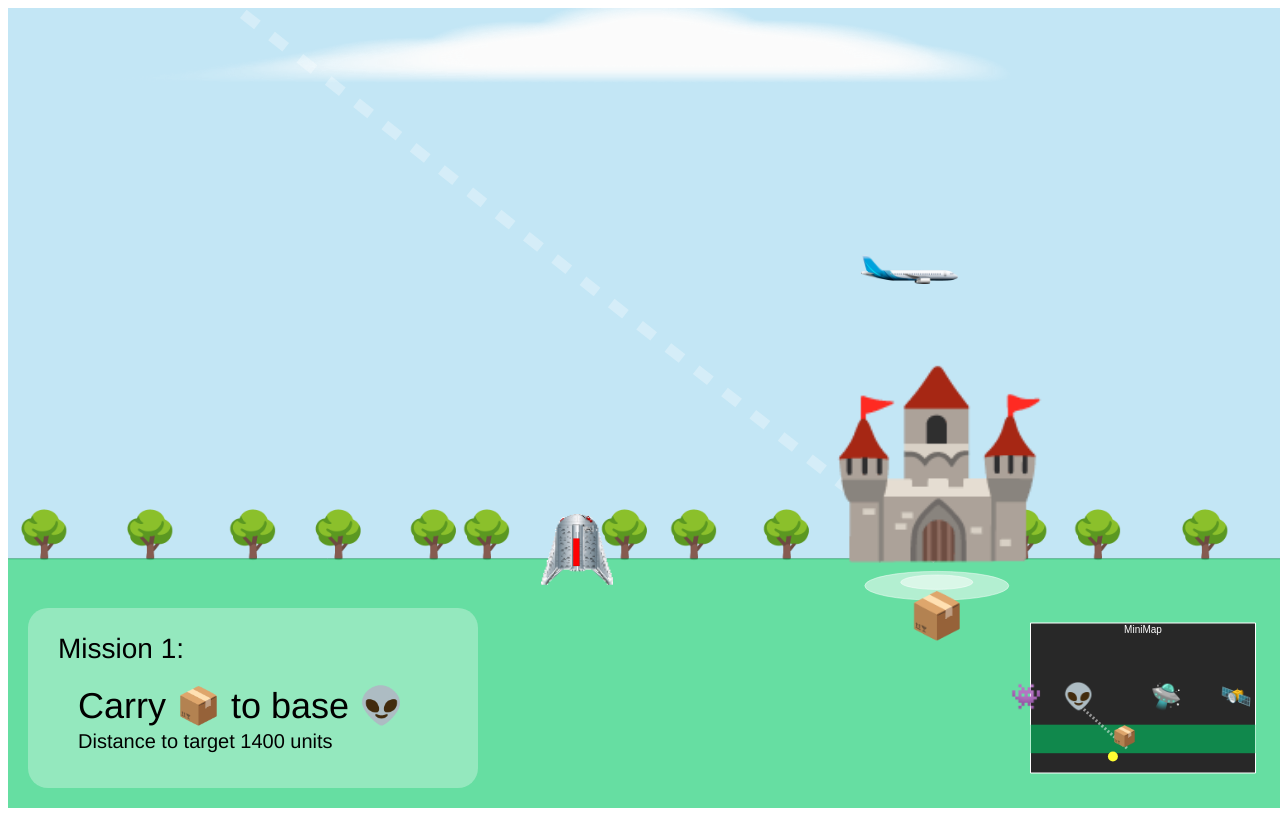
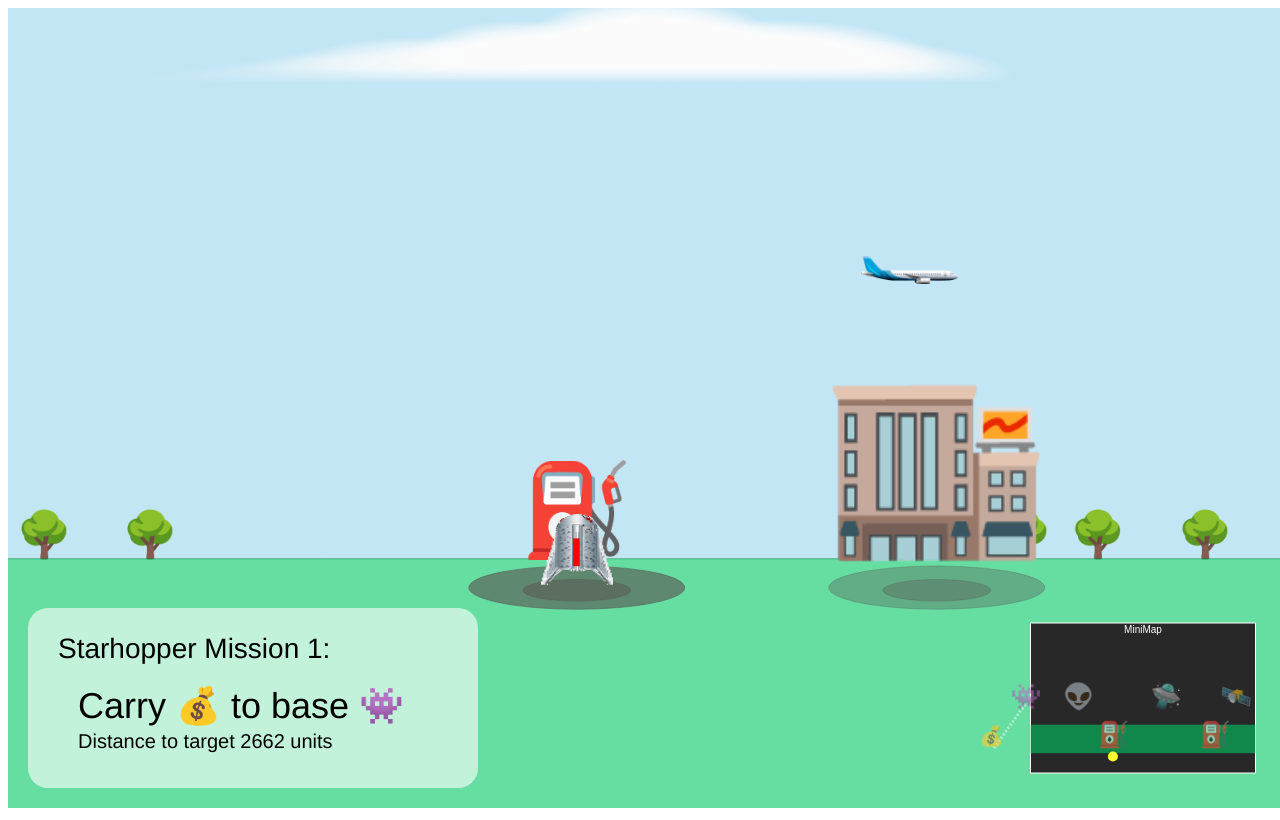
Before and after one commit to santiHerranz/RocketCargo, a plain HTML site: page index.html in a window 1280 px wide. Drawn offline with Linux system fonts and the light colour scheme.

Commit message:
Beta version to publish

```diff
--- a/base.js
+++ b/base.js
@@ -1,86 +1,30 @@
 
-class Base {
-	constructor(name, x, y) {
+class Base extends Place {
 
-		this.name = name;
-		this.colorNormal = "rgb(255,255,255,0.5)";
-		this.colorActive = "rgb(255,255,255,0.9)";
-		this.color = this.colorNormal
-
-		this.visible = true;
-		this.animate = false;
-
-		this.x = x;
-		this.y = y;
-		this.radius = 80;
-
-
-		this.type = (y == groundPoint ? Base.TYPE.GROUND : Base.TYPE.SPACE);
-		this.emojiSize = 200;
+	constructor(name, x, y, size = 200) {
+		super(name, x, y, size);
 
 	}
 
-	step(dt) {
+	draw(ctx) {
 
 
-
-	}
-
-	draw() {
+		super.draw(ctx);
 
 		ctx.save();
 		ctx.translate(this.x, this.y);
-
-		ctx.strokeStyle = this.color;
-		ctx.fillStyle = this.color;
-
-		ctx.beginPath();
-		ctx.ellipse(0, -4, this.radius, this.radius * 0.2, 0, 0, 2 * Math.PI);
-		ctx.fill();
-		ctx.stroke();
-
-		ctx.beginPath();
-		ctx.ellipse(0, 0, this.radius / 2, this.radius / 2 * 0.2, 0, 0, 2 * Math.PI);
-		ctx.fill();
-		ctx.stroke();
-
-		// ctx.beginPath();
-		// ctx.fillRect(0, 0+26, this.radius*2, this.radius/2);
-		// ctx.stroke();
 
 		ctx.font = "bold " + this.emojiSize + "px Verdana";
 		ctx.textAlign = "left";
 		ctx.fillStyle = "#000000";
 		let size = ctx.measureText(this.name);
 		ctx.beginPath();
-		ctx.fillText(this.name, 0 - size.width / 2, 0 - 50);
-
-
+		ctx.fillText(this.name, 0 - size.width / 2, 0 - 20);
 
 		ctx.restore();
+
 	}
 
 
 
-
-
-
-	inSafeDistance(otherDot) {
-		var dist = this.distance(otherDot);
-		var minDist = this.SafeDistance + otherDot.radius;
-		if (dist < minDist) {
-			return true;
-		}
-		return false;
-	}
-
-
-	distance(position) {
-		var dx = position.x - this.x,
-			dy = position.y - this.y,
-			dist = Math.sqrt(dx * dx + dy * dy);
-		return dist;
-	}
 }
-
-Base.TYPE = { GROUND: "GROUND", SPACE: "SPACE" };
--- a/game.js
+++ b/game.js
@@ -4,14 +4,17 @@ class Game {
         this.x = x;
         this.y = y;
 
+        this.rocketRespawn = true;
+        this.respawnPos = { x: cWidth * 1 / 2, y: groundPoint };
+
         this.screen = new Screen(window.innerWidth * 1, window.innerHeight * 1, ctx);
 
         this.dificulty = 1;
 
         this.stop = false;
-        this.dt = 10 / 100;
+        this.dt = 60 / 100;
 
-        this.wind = {x:0,y:0};
+        this.wind = { x: 0, y: 0 };
 
         this.planes = [];
         this.rockets = [];
@@ -24,44 +27,49 @@ class Game {
         this.rocket = null;
         this.lastRocketY = 0;
 
-        this.rocketRespawn = true;
-        this.respawnPos = { x: cWidth * 1 / 2, y: groundPoint };
 
         this.planeRespawn = true;
 
         let rp = this.respawnPos.x;
 
-        this.resources.push(new Resource("🍔", "🏨", rp-1500, groundPoint));
-        this.resources.push(new Resource("🧊", "🏭", rp-2700, groundPoint));
-        this.resources.push(new Resource("💰", "🏦", rp-3400, groundPoint));
-        this.resources.push(new Resource("📦", "🏰", rp+400, groundPoint));
-        this.resources.push(new Resource("🎁", "🏠", rp+1500, groundPoint));
-        this.resources.push(new Resource("🧻", "🏬", rp+2200, groundPoint));
-        this.resources.push(new Resource("🩹", "🏥", rp+3600, groundPoint));
 
-        this.bases.push(new Base("👾", rp-2500, groundPoint-1100));
-        this.bases.push(new Base("👽", rp-1000, groundPoint-1100));
-        this.bases.push(new Base("🛸", rp+1500, groundPoint-1100));
-        this.bases.push(new Base("🛰️", rp+3500, groundPoint-1100));
+        this.resources.push(new Resource("🍔", "🏨", rp - 1500, groundPoint));
+        this.resources.push(new Resource("🧊", "🏭", rp - 2700, groundPoint));
+        this.resources.push(new Resource("💰", "🏦", rp - 3400, groundPoint));
+        this.resources.push(new Resource("📦", "🏬", rp + 400, groundPoint));
+        this.resources.push(new Resource("🎁", "🏠", rp + 1500, groundPoint));
+        this.resources.push(new Resource("🧻", "🏬", rp + 2200, groundPoint));
+        this.resources.push(new Resource("🩹", "🏥", rp + 3600, groundPoint));
+        // 🛡️
+
+        this.bases.push(new Base("👾", rp - 2500, groundPoint - 1100));
+        this.bases.push(new Base("👽", rp - 1000, groundPoint - 1100));
+        this.bases.push(new Base("🛸", rp + 1500, groundPoint - 1100));
+        this.bases.push(new Base("🛰️", rp + 3500, groundPoint - 1100));
 
 
         this.missionIndex = 0;
         this.missions = [];
 
-
         // Mission random generator
-        for (let index = 0; index < 50; index++) {
-            let r = this.resources[Math.floor(Math.random()*this.resources.length)].name;
-            let c = this.bases[Math.floor(Math.random()*this.bases.length)].name;
-            this.missions.push({ path: [r,c]});
+        while (this.missions.length < 50) {
+            let r = this.resources[Math.floor(Math.random() * this.resources.length)].name;
+            let c = this.bases[Math.floor(Math.random() * this.bases.length)].name;
+            if (c.name != '⛽')
+                this.missions.push({ path: [r, c] });
         }
-        this.missions = this.missions.sort((a, b) => {return 0.5 - Math.random()});
+        this.missions = this.missions.sort((a, b) => { return 0.5 - Math.random() });
 
         // First mission always is Package to Alien
-        this.missions.unshift({ path: ["📦","👽"]});
+        //this.missions.unshift({ path: ["📦", "👽"] });
 
         this.mission = this.missions[this.missionIndex];
         this.missionCompleted = false;
+
+
+        // Fuel pumps
+        this.bases.push(new Base("⛽", rp, groundPoint, 100));
+        this.bases.push(new Base("⛽", rp + 2900, groundPoint, 100));
 
         this.newRocket(this.respawnPos);
 
@@ -93,7 +101,9 @@ class Game {
         this.bases.forEach(base => {
             base.animate = false;
         });
-        this.resources.forEach(resource => {
+        this.resources
+            .filter(res => { return res.building == "⛽" })
+            .forEach(resource => {
                 resource.visible = false;
             });
 
@@ -136,44 +146,63 @@ class Game {
             base.step(dt);
         });
 
-        // Rocket can fuel at base or at resource
-        let places = [];
-        this.bases.forEach(base => places.push(base));
-        this.resources.forEach(resource => places.push(resource));
-        if (places.length > 0) {
+        // Rocket can fuel only at fuel pump base
+        let fuelPump = [];
+        this.bases
+            .filter(base => base.name == "⛽")
+            .forEach(base => fuelPump.push(base));
+
+        if (fuelPump.length > 0) {
             this.rockets.forEach(rocket => {
                 rocket.canFuel = false;
 
-                let nearest = places[0];
-                for (let index = 1; index < places.length; index++) {
-                    if (places[index].distance(rocket) < nearest.distance(rocket))
-                        nearest = places[index];
+                let nearest = fuelPump[0];
+                for (let index = 1; index < fuelPump.length; index++) {
+                    if (fuelPump[index].distance(rocket) < nearest.distance(rocket))
+                        nearest = fuelPump[index];
                 }
 
                 if (nearest != null) {
-                    rocket.canFuel = (nearest.distance(rocket) < nearest.radius* 2);
-                    nearest.color = (rocket.canFuel ? nearest.colorActive : nearest.colorNormal);
+                    if (this.distance(nearest, rocket) < nearest.radius * 2) {
+                        nearest.color = nearest.colorActive;
+                        rocket.canFuel = true;
+                    } else {
+                        nearest.color = nearest.colorNormal;
                     }
-
+                }
             });
         }
 
-        // Rocket can take away the resource
+        // Rocket can take away the resource if
+        // - Is at place
+        // - Resource is the goal of the mission
         if (this.resources.length > 0) {
             this.rockets.forEach(rocket => {
 
-                let nearest = this.resources[0];
+                let resource = this.resources[0];
                 for (let index = 1; index < this.resources.length; index++) {
-                    if (this.resources[index].distance(rocket) < nearest.distance(rocket))
-                        nearest = this.resources[index];
+                    if (this.resources[index].distance(rocket) < resource.distance(rocket))
+                        resource = this.resources[index];
                 }
 
-                if (nearest != null) {
-                    if ((nearest.distance(rocket) < nearest.radius*1.2) && (!rocket.loaded || rocket.load != nearest.resource) ) {
+                if (resource != null) {
+
+                    if (this.distance(resource, rocket) < resource.radius * 2) {
+                        resource.color = resource.colorActive;
+
+                        if (!rocket.loaded || rocket.load != resource.name) {
+
+                            if (resource.name == this.mission.path[0]) {
                                 rocket.loaded = true;
-                        rocket.load = nearest.name;
-                        nearest.visible = false;
+                                rocket.load = resource.name;
+                                resource.visible = false;
                             }
+                        }
+                    } else {
+                        resource.color = resource.colorNormal;
+                    }
+
+
                 }
 
             });
@@ -183,9 +212,7 @@ class Game {
         // TODO improve
         this.rockets.forEach(rocket => {
             this.bases.forEach(base => {
-                if (rocket.velY > 0 && this.collide(rocket, base) ){
-                    if (rocket.y > base.y-50)
-                        rocket.y = base.y-50;
+                if (rocket.velY > 0 && this.collideRect(rocket, base)) {
                     rocket.status = "based";
                 }
             });
@@ -201,14 +228,14 @@ class Game {
                 });
         });
 
-        // remove overview planes
+        // remove out of view planes
         this.planes.forEach(plane => {
-            if ( plane.x > this.rocket.x+1500  ) plane.life = 0;
-            if ( plane.x < this.rocket.x-1500 ) plane.life = 0;
+            if (plane.x > this.rocket.x + 1500) plane.life = 0;
+            if (plane.x < this.rocket.x - 1500) plane.life = 0;
         });
 
         // Keep number of flying planes based on dificulty level
-        if (this.planes.filter(o => o.life > 0).length < this.dificulty ) {
+        if (this.planes.filter(o => o.life > 0).length < this.dificulty) {
             this.newPlane();
         }
 
@@ -236,6 +263,7 @@ class Game {
         this.planes.forEach(o => game.screen.drawItem(o));
         this.smoke.forEach(o => game.screen.drawItem(o));
         this.screen.draw(ctx);
+        this.screen.drawMission(ctx);
        }
 
     thrusRocket() {
@@ -282,10 +310,10 @@ class Game {
     newPlane() {
         let dir = (Math.random() >= 0.5);
 
-        let x = dir?this.rocket.x-1500:this.rocket.x+1500;
-        let y = groundPoint -180 - Math.random()*400;
-        let vmin = Math.max(30,30+30*Math.random());
-        let v =  {x: (dir?1:-1)*vmin ,y:0}
+        let x = dir ? this.rocket.x - 1500 : this.rocket.x + 1500;
+        let y = groundPoint - 180 - Math.random() * 400;
+        let vmin = Math.max(30, 30 + 30 * Math.random());
+        let v = { x: (dir ? 1 : -1) * vmin, y: 0 }
 
         let plane = new Plane({ x: x, y: y }, v);
         plane.addListener(this);
@@ -368,28 +396,44 @@ class Game {
         return false;
     }
 
-    collideWithForce(dot, otherDot, force) {
-        var dx = otherDot.x - dot.x,
-            dy = otherDot.y - dot.y,
-            dist = Math.sqrt(dx * dx + dy * dy),
-            minDist = dot.radius + otherDot.radius;
-        if (dist < minDist) {
-            var tx = dot.x + dx / dist * minDist,
-                ty = dot.y + dy / dist * minDist,
-                ax = (tx - otherDot.x),
-                ay = (ty - otherDot.y);
+    collideRect(rect1, rect2) {
 
-            ax *= force.x;
-            ay *= force.y;
+        if (rect1.x < rect2.x + rect2.width &&
+            rect1.x + rect1.width > rect2.x &&
+            rect1.y < rect2.y + rect2.height &&
+            rect1.y + rect1.height > rect2.y) {
 
-            dot.vx -= ax;
-            dot.vy -= ay;
-            otherDot.vx += ax;
-            otherDot.vy += ay;
+            // collision detected!
             return true;
         }
         return false;
     }
+
+
+
+
+    // collideWithForce(dot, otherDot, force) {
+    //     var dx = otherDot.x - dot.x,
+    //         dy = otherDot.y - dot.y,
+    //         dist = Math.sqrt(dx * dx + dy * dy),
+    //         minDist = dot.radius + otherDot.radius;
+    //     if (dist < minDist) {
+    //         var tx = dot.x + dx / dist * minDist,
+    //             ty = dot.y + dy / dist * minDist,
+    //             ax = (tx - otherDot.x),
+    //             ay = (ty - otherDot.y);
+
+    //         ax *= force.x;
+    //         ay *= force.y;
+
+    //         dot.vx -= ax;
+    //         dot.vy -= ay;
+    //         otherDot.vx += ax;
+    //         otherDot.vy += ay;
+    //         return true;
+    //     }
+    //     return false;
+    // }
 
 
 
@@ -413,7 +457,7 @@ class Game {
                 base.visible = true;
                 base.animate = true;
                 this.mission.distanceToTarget = -50 + base.distance(this.rocket);
-                if (this.mission.distanceToTarget < 50 && this.rocket.loaded && this.rocket.life > 0 ) {
+                if (this.mission.distanceToTarget < base.radius && this.rocket.status == "based" && this.rocket.loaded && this.rocket.life > 0) {
                     this.missionHasCompleted();
                 }
             }
@@ -423,19 +467,19 @@ class Game {
         if (!this.missionCompleted) {
             setTimeout(() => {
                 game.nextMission();
-            }, 800);
+            }, 200);
             this.missionCompleted = true;
         }
     }
 
-    nextMission(){
+    nextMission() {
         this.missionIndex++;
-        if (this.missionIndex > this.missions.length-1)
+        if (this.missionIndex > this.missions.length - 1)
             this.missionIndex = 0;
         this.mission = this.missions[this.missionIndex];
         this.missionCompleted = false;
         this.rocket.loaded = false;
-        this.dificulty ++;
+        this.dificulty++;
     }
 
 
--- a/minimap.js
+++ b/minimap.js
@@ -57,12 +57,7 @@ class MiniMap {
 
 
 
-        game.rockets.forEach(rocket => {
-            ctx.beginPath();
-            ctx.fillStyle = "rgb(255, 255, 50)";
-            ctx.arc(50 + rocket.x * ratioX, 0 + rocket.y * ratioY, 5, 0, Math.PI * 2);
-            ctx.fill();
-        });
+
 
         ctx.strokeStyle = "rgb(255,255,255,0.5)";
         ctx.setLineDash([2, 2]);
@@ -105,7 +100,12 @@ class MiniMap {
 
             });
 
-
+            game.rockets.forEach(rocket => {
+                ctx.beginPath();
+                ctx.fillStyle = "rgb(255, 255, 50)";
+                ctx.arc(50 + rocket.x * ratioX, 0 + rocket.y * ratioY, 5, 0, Math.PI * 2);
+                ctx.fill();
+            });
         ctx.restore();
 
     }
--- /dev/null
+++ b/place.js
@@ -0,0 +1,88 @@
+
+class Place {
+	constructor(name, x, y, size = 200) {
+
+		this.name = name;
+		this.colorNormal = "rgb(90,100,90,0.4)";
+		this.colorActive = "rgb(90,100,90,0.7)";
+		this.color = this.colorNormal
+
+		this.visible = true;
+		this.animate = false;
+
+		this.x = x;
+		this.y = y;
+		this.radius = 30;
+        this.width = 2*this.radius;
+        this.height = 2*this.radius;
+
+
+		this.type = (y == groundPoint ? Place.TYPE.GROUND : Place.TYPE.SPACE);
+		this.emojiSize = size;
+	}
+
+	step(dt) {
+
+
+
+	}
+
+	draw() {
+
+		ctx.save();
+		ctx.translate(this.x, this.y);
+
+
+		ctx.strokeStyle = this.color;
+		ctx.fillStyle = this.color;
+
+        let r = this.radius*4;
+
+        ctx.beginPath();
+        ctx.ellipse(0, 0+32, r, r * 0.2, 0, 0, 2 * Math.PI);
+        ctx.fill();
+        ctx.stroke();
+
+        ctx.beginPath();
+        ctx.ellipse(0, 0+34 + 1, r / 2, r / 2 * 0.2, 0, 0, 2 * Math.PI);
+        ctx.fill();
+        ctx.stroke();
+
+
+        // ctx.strokeStyle = "red";
+
+		// ctx.beginPath(),
+        // ctx.arc(0,0,this.radius,0,Math.PI*2);
+        // ctx.stroke();
+        // ctx.closePath();
+
+        // ctx.rect(-this.width/2, -this.height/2, this.width, this.height);
+        // ctx.stroke();
+
+		ctx.restore();
+	}
+
+
+
+
+
+
+	inSafeDistance(otherDot) {
+		var dist = this.distance(otherDot);
+		var minDist = this.SafeDistance + otherDot.radius;
+		if (dist < minDist) {
+			return true;
+		}
+		return false;
+	}
+
+
+	distance(position) {
+		var dx = position.x - this.x,
+			dy = position.y - this.y,
+			dist = Math.sqrt(dx * dx + dy * dy);
+		return dist;
+	}
+}
+
+Place.TYPE = { GROUND: "GROUND", SPACE: "SPACE" };
--- a/resource.js
+++ b/resource.js
@@ -1,25 +1,25 @@
-class Resource extends Base {
+class Resource extends Place {
 	constructor(name, building, x, y) {
 		super(name, x, y);
 
 		this.building = building;
 
-		//this.visible = false;
-		this.emojiSize = 30;
+		this.visible = false;
+
 	}
 
 
 
-	draw() {
+	draw(ctx) {
+
 
 		ctx.save();
 		ctx.translate(this.x, this.y);
 
 
 
-			ctx.font = "bold 200px Verdana";
+		ctx.font = "bold " + this.emojiSize + "px Verdana";
 		ctx.textAlign = "left";
-			ctx.fillStyle = "#000000";
 		let size = ctx.measureText(this.building);
 		ctx.beginPath();
 		ctx.fillText(this.building, 0 - size.width / 2, 0 - 40);
@@ -27,19 +27,9 @@ class Resource extends Base {
 		ctx.strokeStyle = this.color;
 		ctx.fillStyle = this.color;
 
-			ctx.beginPath();
-			ctx.ellipse(0, 0 + 30, this.radius, this.radius * 0.2, 0, 0, 2 * Math.PI);
-			ctx.fill();
-			ctx.stroke();
-
-			ctx.beginPath();
-			ctx.ellipse(0, 0 + 26, this.radius / 2, this.radius / 2 * 0.2, 0, 0, 2 * Math.PI);
-			ctx.fill();
-			ctx.stroke();
-
 
 		if (this.visible) {
-			ctx.font = "bold 50px Verdana";
+			ctx.font = "bold 40px Verdana";
 			ctx.textAlign = "left";
 			ctx.fillStyle = "#000000";
 			let size = ctx.measureText(this.name);
@@ -50,6 +40,9 @@ class Resource extends Base {
 
 
 		ctx.restore();
+
+		super.draw(ctx);
+
 	}
 
 }
--- a/screen.js
+++ b/screen.js
@@ -58,19 +58,10 @@ class Screen {
                 this.trees.push(tree);
             }
         }
+        // No trees arround respawn point
+        this.trees = this.trees.filter(tree => {return tree.x < cWidth/2 -400 || tree.x > cWidth/2 +400 });
     }
 
-
-
-    translate(position) {
-
-        var rect = canvas.getBoundingClientRect();
-
-        position.x = position.x - this.x - this.offsetX - rect.left;
-        position.y = position.y - this.y - this.offsetY - rect.top;
-
-        return { x: position.x, y: position.y };
-    }
 
     update(dt) {
         this.parallax.update(dt);
@@ -179,9 +170,12 @@ class Screen {
         ctx.fillRect(-100 * cWidth, ground, 200 * cWidth, this.height);
         ctx.restore();
 
+        ctx.restore();
+
+    }
 
 
-
+    drawMission() {
 
 
         let spacer = 0, textSpacer = 30;
@@ -194,7 +188,7 @@ class Screen {
             let ry = cHeight - 150;
 
             ctx.beginPath();
-            ctx.fillStyle = "rgb(255,255,255,0.3)";
+            ctx.fillStyle = "rgb(255,255,255,0.6)";
 //            ctx.fillRect(rx - 30, ry - 50, 450, 180, 20);
             ctx.roundRect(rx - 30, ry - 50, 450, 180, 20);
             ctx.fill();
@@ -205,7 +199,7 @@ class Screen {
             ctx.font = "28px Helvetica";
 
             ctx.beginPath();
-            ctx.fillText("Mission " + (game.missionIndex + 1) + ":", rx, ry + spacer++ * textSpacer);
+            ctx.fillText( game.rocket.name + " Mission " + (game.missionIndex + 1) + ":", rx, ry + spacer++ * textSpacer);
             ctx.stroke();
 
             spacer++
@@ -225,10 +219,7 @@ class Screen {
 
 
         ctx.restore();
-
     }
 
 
-
-
 }
--- a/vehicle.js
+++ b/vehicle.js
@@ -10,6 +10,9 @@ class Vehicle {
         this.x = x;
         this.y = y;
         this.radius = 30;
+        this.width = 2*this.radius;
+        this.height = 2*this.radius;
+
 
         this.life = 100;
 
@@ -63,15 +66,19 @@ class Vehicle {
 
     draw(ctx) {
 
-        // ctx.save();
-        // ctx.translate(this.x, this.y);
+        ctx.save();
+        ctx.translate(this.x, this.y);
 
         // ctx.beginPath(),
         // ctx.arc(0,0,this.radius,0,Math.PI*2);
         // ctx.stroke();
         // ctx.closePath();
 
-        // ctx.restore();
+        // ctx.rect(-this.width/2, -this.height/2, this.width, this.height);
+        // ctx.stroke();
+
+
+        ctx.restore();
     }
 
 
```
Also changed, not shown: index.html (+1 -0 lines), rocket-models.js. Lines whose indentation alone changed are shown as unchanged.
